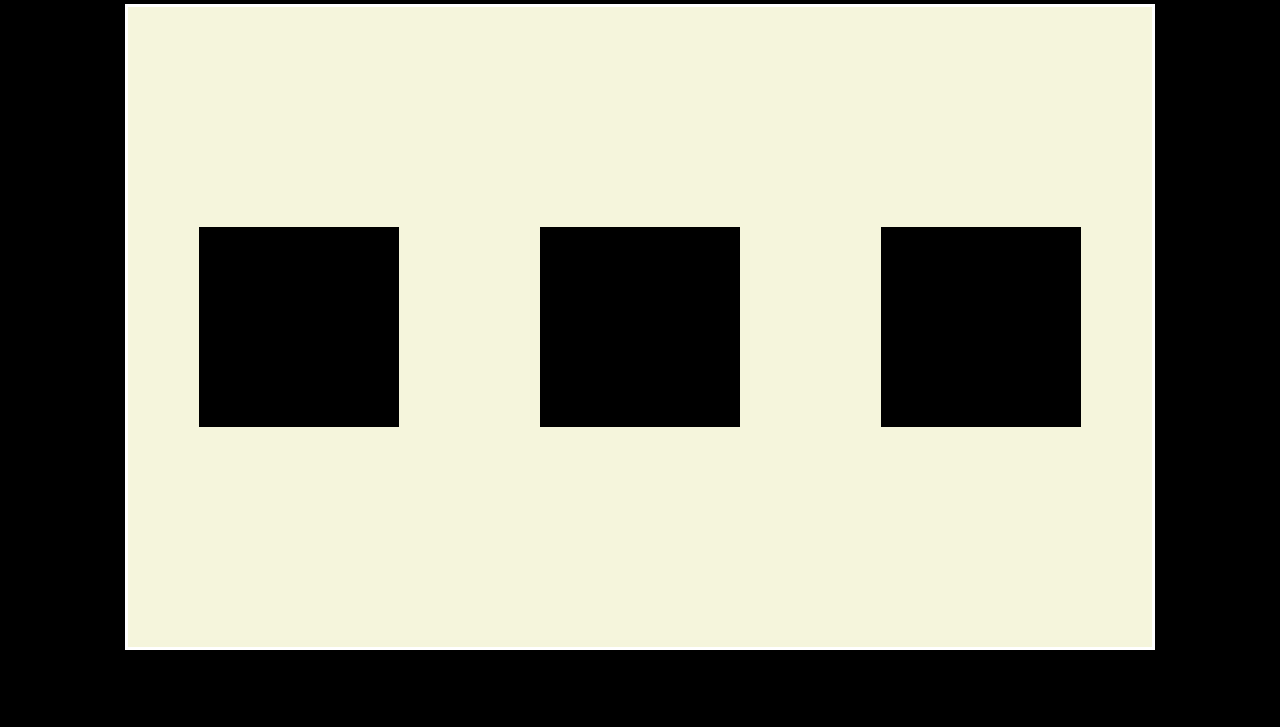
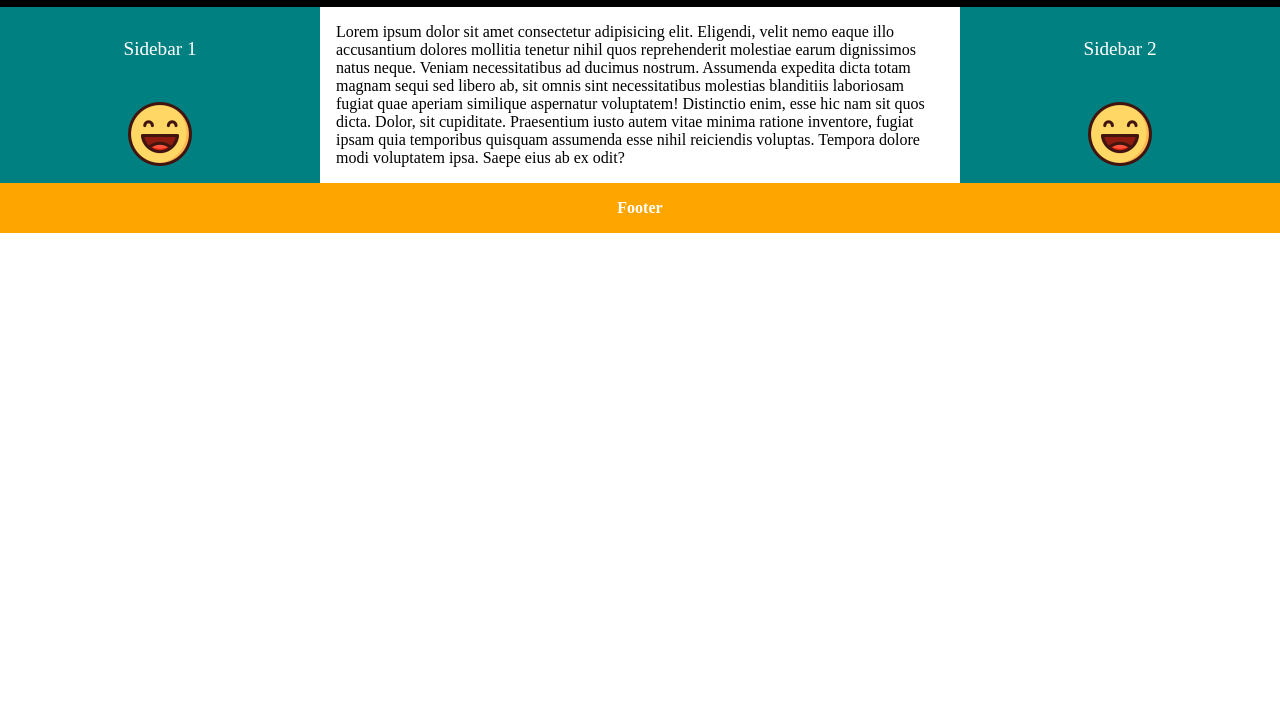
Before and after one commit to philippedandreadev/SASS, a plain HTML site: page 6-Segmenter-son-code/index.html in a window 1280 px wide. Shown: the part 73-800 px from the top of the page. Drawn offline with Linux system fonts and the light colour scheme.

Commit message:
Segmentation du code

```diff
--- /dev/null
+++ b/6-Segmenter-son-code/css/_general.scss
@@ -0,0 +1,41 @@
+body {
+    margin: 0;
+    padding: 0;
+}
+
+.container {
+    display: grid;
+    grid-template-columns: repeat(12,1fr);
+
+    header {
+        grid-column: 1 / -1;
+        background-color: $dark;
+        color: $light;
+        @include flex;
+    }
+    .sidebar1, .sidebar2{
+        grid-column: span 3;
+        background-color: $greenOriginal;
+        color: $light;
+        font-size: 1.2em;
+        @include flex;
+        text-align: center;
+    }
+    .content {
+        padding: 1em;
+        grid-column: span 6;
+    }
+    footer {
+        background-color: $orange;
+        grid-column: 1 / -1;
+        color: $light;
+        font-weight: bold;
+        @include flex;
+    }
+}
+@media all and (max-width: 576px) {
+    .sidebar1, .content, .sidebar2 {
+       grid-column: 1 / -1 !important;
+    }
+
+ }
--- /dev/null
+++ b/6-Segmenter-son-code/css/_mixins.scss
@@ -0,0 +1,5 @@
+@mixin flex {
+    display: flex;
+    justify-content: center;
+    align-items: center;
+}
--- /dev/null
+++ b/6-Segmenter-son-code/css/_variables.scss
@@ -0,0 +1,4 @@
+$dark: #000;
+$light: #fff;
+$orange: orange;
+$greenOriginal: teal;
--- a/6-Segmenter-son-code/css/style.scss
+++ b/6-Segmenter-son-code/css/style.scss
@@ -1,30 +1,5 @@
-$dark:black;
-$light:#ffffff;
+// Dans ce fichier nous faisons qu'importer des fichiers
 
-@mixin flex {
-    display: flex;
-    justify-content: center;
-    align-items: center;
-}
-
-body {
-    background-color: $dark;
-    margin: 0;
-    padding: 0;
-    height: 100vh;
-    @include flex;
-}
-
-.box {
-    @include flex;
-    justify-content: space-around;
-    width: 80%;
-    background-color:beige;
-    min-height: 80vh;
-    .box1, .box2, .box3 {
-        width: 200px;
-        height: 200px;
-        background-color: $dark;
-    }
-    border: 3px solid $light;
-}
+@import '_variables.scss';
+@import '_mixins.scss';
+@import '_general.scss';
--- a/6-Segmenter-son-code/index.html
+++ b/6-Segmenter-son-code/index.html
@@ -1,16 +1,43 @@
 <!DOCTYPE html>
 <html lang="fr">
-<head>
-    <meta charset="UTF-8">
-    <meta name="viewport" content="width=device-width, initial-scale=1.0">
-    <title>Sass-Segmenter son code</title>
-    <link rel="stylesheet" href="css/style.css">
-</head>
-<body>
-   <div class="box">
-    <div class="box1"></div>
-    <div class="box2"></div>
-    <div class="box3"></div>
-   </div>
-</body>
+  <head>
+    <meta charset="UTF-8" />
+    <meta name="viewport" content="width=device-width, initial-scale=1.0" />
+    <title>Segmenter son code</title>
+    <link rel="stylesheet" href="css/style.css" />
+  </head>
+  <body>
+    <div class="container">
+      <header>
+        <h1>Beautiful SMILE</h1>
+      </header>
+      <div class="sidebar1">
+        <div class="contentSidebar">
+          <p>Sidebar 1</p>
+          <br /><img src="img/happy.png" alt="" />
+        </div>
+      </div>
+      <div class="content">
+        Lorem ipsum dolor sit amet consectetur adipisicing elit. Eligendi, velit
+        nemo eaque illo accusantium dolores mollitia tenetur nihil quos
+        reprehenderit molestiae earum dignissimos natus neque. Veniam
+        necessitatibus ad ducimus nostrum. Assumenda expedita dicta totam magnam
+        sequi sed libero ab, sit omnis sint necessitatibus molestias blanditiis
+        laboriosam fugiat quae aperiam similique aspernatur voluptatem!
+        Distinctio enim, esse hic nam sit quos dicta. Dolor, sit cupiditate.
+        Praesentium iusto autem vitae minima ratione inventore, fugiat ipsam
+        quia temporibus quisquam assumenda esse nihil reiciendis voluptas.
+        Tempora dolore modi voluptatem ipsa. Saepe eius ab ex odit?
+      </div>
+      <div class="sidebar2">
+        <div class="contentSidebar">
+          <p>Sidebar 2</p>
+          <br /><img src="img/happy.png" alt="" />
+        </div>
+      </div>
+      <footer>
+        <p>Footer</p>
+      </footer>
+    </div>
+  </body>
 </html>
```
Also changed, not shown: 5-Error-Warn-Debug/css/style.css, 6-Segmenter-son-code/css/style.css, 6-Segmenter-son-code/img/happy.png (added), 6-Segmenter-son-code/img/happyTwo.png (added), 2 other files.
